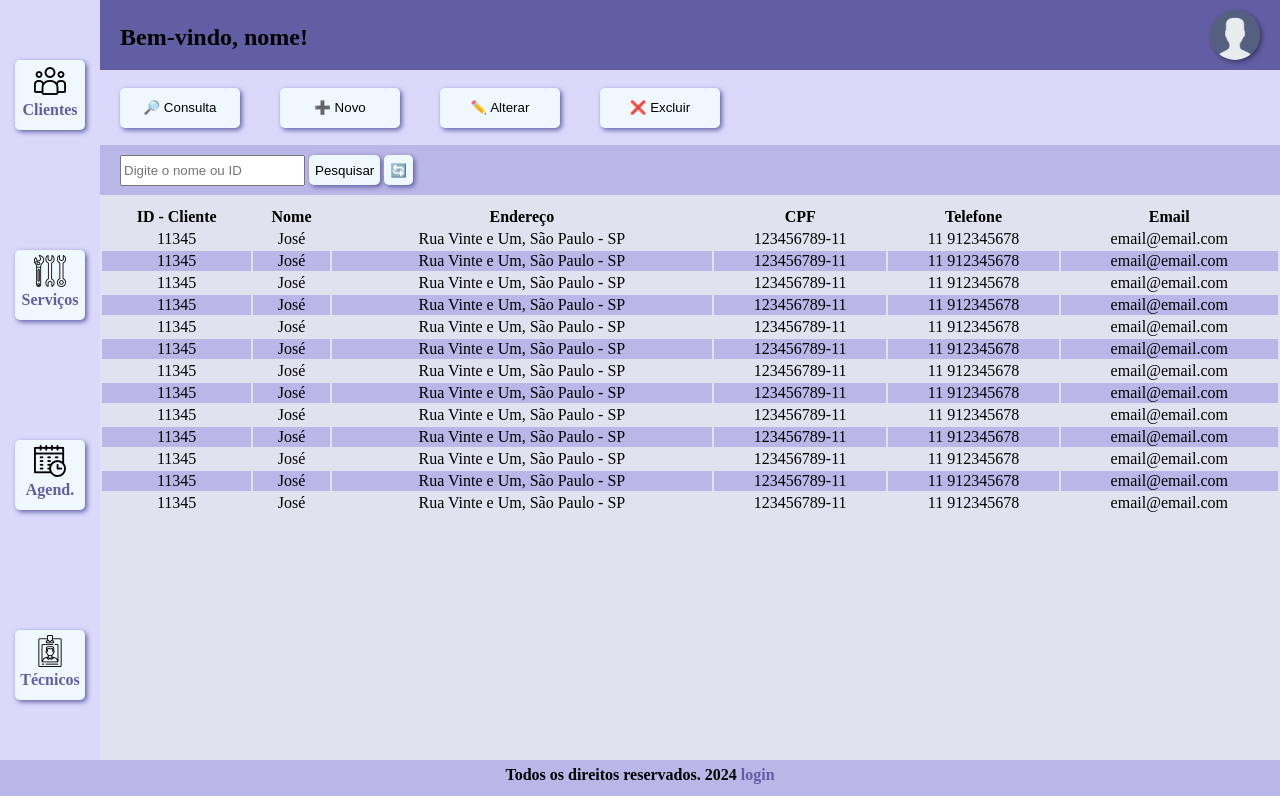
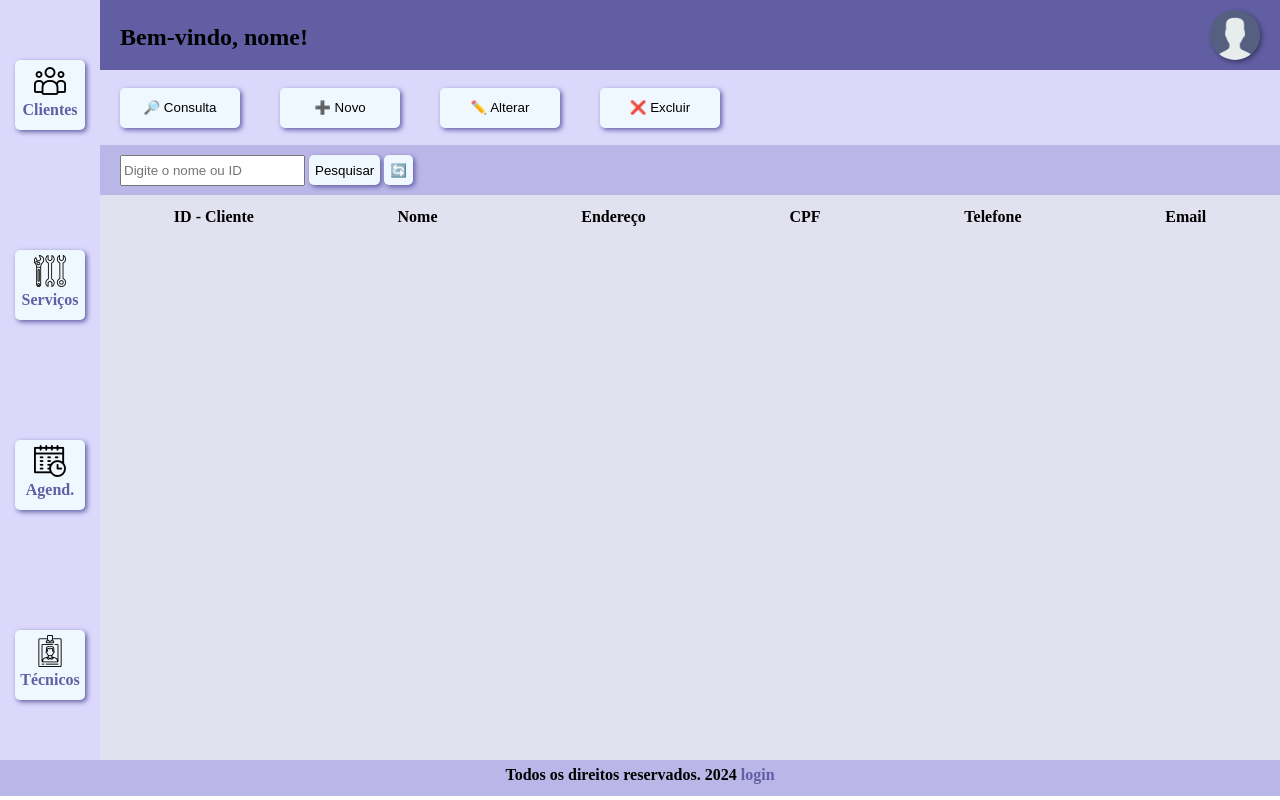
Before and after one commit to daniloadossantos/Projeto_RC, a PHP site: page /clientes.html in a window 1280 px wide. Run offline with PHP 8.4, Linux system fonts and the light colour scheme; lists and menus that the app fills with data are empty.

Commit message:
atualização clientes.js

```diff
--- a/RC Web/clientes.html
+++ b/RC Web/clientes.html
@@ -31,7 +31,7 @@
   </div>
       <div class="item btn">
              <button class="btn_crud btn_consulta">🔎 Consulta</button>
-             <button id="open-cadastro-form" class=" btn_crud btn_novo">➕ Novo</button>
+             <button id="open-cadastro-form" class="btn_crud btn_novo">➕ Novo</button>
              <button id="open-alterar-form" class="btn_crud btn_altera">✏️ Alterar</button>
              <button class="btn_crud btn_exclui">❌ Excluir</button>
       </div>
@@ -44,7 +44,7 @@
       </div>
       <div class="item tabela">
         <div class="tabela_clientes">
-          <table>
+          <table id="tableClient">
             <thead>
               <tr>
                 <th>ID - Cliente</th>
@@ -56,110 +56,7 @@
             </tr>
             </thead>
             <tbody>
-              <tr>
-                <td>11345</td>
-                <td>José</td>
-                <td>Rua Vinte e Um, São Paulo - SP</td>
-                <td>123456789-11</td>
-                <td>11 912345678</td>
-                <td>email@email.com</td>
-              </tr>
-              <tr>
-                <td>11345</td>
-                <td>José</td>
-                <td>Rua Vinte e Um, São Paulo - SP</td>
-                <td>123456789-11</td>
-                <td>11 912345678</td>
-                <td>email@email.com</td>
-              </tr>
-              <tr>
-                <td>11345</td>
-                <td>José</td>
-                <td>Rua Vinte e Um, São Paulo - SP</td>
-                <td>123456789-11</td>
-                <td>11 912345678</td>
-                <td>email@email.com</td>
-              </tr>
-              <tr>
-                <td>11345</td>
-                <td>José</td>
-                <td>Rua Vinte e Um, São Paulo - SP</td>
-                <td>123456789-11</td>
-                <td>11 912345678</td>
-                <td>email@email.com</td>
-              </tr>
-              <tr>
-                <td>11345</td>
-                <td>José</td>
-                <td>Rua Vinte e Um, São Paulo - SP</td>
-                <td>123456789-11</td>
-                <td>11 912345678</td>
-                <td>email@email.com</td>
-              </tr>
-              <tr>
-                <td>11345</td>
-                <td>José</td>
-                <td>Rua Vinte e Um, São Paulo - SP</td>
-                <td>123456789-11</td>
-                <td>11 912345678</td>
-                <td>email@email.com</td>
-              </tr>
-              <tr>
-                <td>11345</td>
-                <td>José</td>
-                <td>Rua Vinte e Um, São Paulo - SP</td>
-                <td>123456789-11</td>
-                <td>11 912345678</td>
-                <td>email@email.com</td>
-              </tr>
-              <tr>
-                <td>11345</td>
-                <td>José</td>
-                <td>Rua Vinte e Um, São Paulo - SP</td>
-                <td>123456789-11</td>
-                <td>11 912345678</td>
-                <td>email@email.com</td>
-              </tr>
-              <tr>
-                <td>11345</td>
-                <td>José</td>
-                <td>Rua Vinte e Um, São Paulo - SP</td>
-                <td>123456789-11</td>
-                <td>11 912345678</td>
-                <td>email@email.com</td>
-              </tr>
-              <tr>
-                <td>11345</td>
-                <td>José</td>
-                <td>Rua Vinte e Um, São Paulo - SP</td>
-                <td>123456789-11</td>
-                <td>11 912345678</td>
-                <td>email@email.com</td>
-              </tr>
-              <tr>
-                <td>11345</td>
-                <td>José</td>
-                <td>Rua Vinte e Um, São Paulo - SP</td>
-                <td>123456789-11</td>
-                <td>11 912345678</td>
-                <td>email@email.com</td>
-              </tr>
-              <tr>
-                <td>11345</td>
-                <td>José</td>
-                <td>Rua Vinte e Um, São Paulo - SP</td>
-                <td>123456789-11</td>
-                <td>11 912345678</td>
-                <td>email@email.com</td>
-              </tr>
-              <tr>
-                <td>11345</td>
-                <td>José</td>
-                <td>Rua Vinte e Um, São Paulo - SP</td>
-                <td>123456789-11</td>
-                <td>11 912345678</td>
-                <td>email@email.com</td>
-              </tr>
+
             </tbody>
           </table>
         </div>
@@ -169,80 +66,46 @@
     <footer>
       <p>Todos os direitos reservados. 2024 <a href="index.html">login</a></p>
     </footer>
-    <div id="fade" class="hide"></div>
-      <div id="cadastro-form-cliente" class="hide">
+
+    <div id="fade"></div>
+      <div id="cadastro-form-cliente">
       <div class="cadastro-form-header">
         <h2>Cadastro de cliente</h2>
         <button id="close-cadastro-form">❌</button>
       </div>
       <div class="cadastro-form-body">
-        <form>
+        <form id="form-client">
           <div class="input-group">
             <div class="input-box">
               <label for="nome_cliente">Nome*</label>
-              <input type="text" name="nome_cliente" placeholder="Digite o nome" required>
+              <input type="text" class="input-field" id="nome_cliente" name="nome_cliente" placeholder="Digite o nome" required>
             </div>
             <div class="input-box">
               <label for="sobrenome_cliente">Sobrenome*</label>
-              <input type="text" name="sobrenome_cliente" placeholder="Digite o sobrenome" required>
+              <input type="text" class="input-field" id="sobrenome_cliente" name="sobrenome_cliente" placeholder="Digite o sobrenome" required>
+            </div>
+            <div class="input-box">
+              <label for="endereco">Endereço*</label>
+              <input type="text" class="input-field" id="endereco" name="endereco_cliente" placeholder="Digite o endereco" required>
             </div>
             <div class="input-box">
               <label for="cpf_cliente">CPF*</label>
-              <input type="text" name="cpf_cliente" id="cpf_cliente" placeholder="123456789-11">
+              <input type="text" class="input-field" name="cpf_cliente" id="cpf_cliente" placeholder="123456789-11" required>
             </div>
             <div class=" input-box">
               <label for="telefone_cliente">Telefone</label>
-              <input type="tel" name="telefone_cliente" id="telefone_cliente" placeholder="(XX) XXXXXX-XXXX ">
-              <input type="tel" name="telefone_cliente2" id="telefone_cliente" placeholder="(XX) XXXXXX-XXXX ">
+              <input type="tel" class="input-field" name="telefone_cliente" id="telefone_cliente" placeholder="(XX) XXXXXX-XXXX " required>
             </div>
-          <div class="input-box">
+            <div class="input-box">
             <label for="email_cliente">Email*</label>
-            <input type="email" name="email_cliente" id="email_cliente" placeholder="email@email.com">
+            <input type="email" class="input-field" id="email_cliente" name="email_cliente"  placeholder="email@email.com" required>
           </div>
           </div>
           <p>* preenchimento obrigatório</p>
           <div class="form-button">
-            <button>Cadastrar</button>
-            <button>Limpar Tudo</button>
-          </div>
-        </form>
-      </div>
-      </div>
-
-      <div id="alterar-form-cliente" class="hide">
-      <div class="cadastro-form-header">
-        <h2>Alteração de cadastro</h2>
-        <button id="close-alterar-form">❌</button>
-      </div>
-      <div class="cadastro-form-body">
-        <form>
-          <div class="input-group">
-            <div class="input-box">
-              <label for="nome_cliente">Nome*</label>
-              <input type="text" name="nome_cliente" placeholder="Digite o nome" required>
-            </div>
-            <div class="input-box">
-              <label for="sobrenome_cliente">Sobrenome*</label>
-              <input type="text" name="sobrenome_cliente" placeholder="Digite o sobrenome" required>
-            </div>
-            <div class="input-box">
-              <label for="cpf_cliente">CPF*</label>
-              <input type="text" name="cpf_cliente" id="cpf_cliente" placeholder="123456789-11">
-            </div>
-            <div class=" input-box">
-              <label for="telefone_cliente">Telefone</label>
-              <input type="tel" name="telefone_cliente" id="telefone_cliente" placeholder="(XX) XXXXXX-XXXX ">
-              <input type="tel" name="telefone_cliente2" id="telefone_cliente" placeholder="(XX) XXXXXX-XXXX ">
-            </div>
-          <div class="input-box">
-            <label for="email_cliente">Email*</label>
-            <input type="email" name="email_cliente" id="email_cliente" placeholder="email@email.com">
-          </div>
-          </div>
-          <p>* preenchimento obrigatório</p>
-          <div class="form-button">
-            <button>Alterar</button>
-            <button>Limpar Tudo</button>
+            <button id="salvar">Cadastrar</button>
+            <button id="limpar">Limpar Tudo</button>
+            <button id="cancelar">Cancelar</button>
           </div>
         </form>
       </div>
--- a/RC Web/css/clientes.css
+++ b/RC Web/css/clientes.css
@@ -11,17 +11,24 @@
 .tabela tbody tr:nth-child(even){
   background-color: #bab6e8;
 }
+.tabela tr{
+  display: flex ;
+  justify-content: space-around;
+}
 /* modal formulário cliente */
-#fade,
-#cadastro-form-cliente,
-#alterar-form-cliente{
-  transition: 0.5s;
+/* #fade*/
+#cadastro-form-cliente{
+  opacity: 0;
+  z-index: -1;
+}
+#cadastro-form-cliente.active{
   opacity: 1;
-  visibility: visible;
-  pointer-events: visibleStroke;
+  z-index: 1;
 }
 
-#fade{
+
+
+/*#fade{
   position: fixed;
   top: 0;
   left: 0;
@@ -30,9 +37,9 @@
   background-color: rgba(255,255,255,0.6);
   z-index: 5;
   transition: .5;
-}
-#cadastro-form-cliente,
-#alterar-form-cliente{
+}*/
+
+#cadastro-form-cliente{
   position: fixed;
   top: 50%;
   left: 50%;
@@ -86,14 +93,3 @@ margin: .2rem;
   width: 120px;
   height: 40px;
 }
-/* classe para esconder o formulário */
-#fade.hide,
-#cadastro-form-cliente.hide,
-#alterar-form-cliente.hide{
-  opacity: 0;
-  pointer-events: none;
-}
-#cadastro-form-cliente.hide,
-#alterar-form-cliente.hide{
-  top: 0;
-}
```
Also changed, not shown: RC Web/js/clientes.js (+81 -21 lines).
